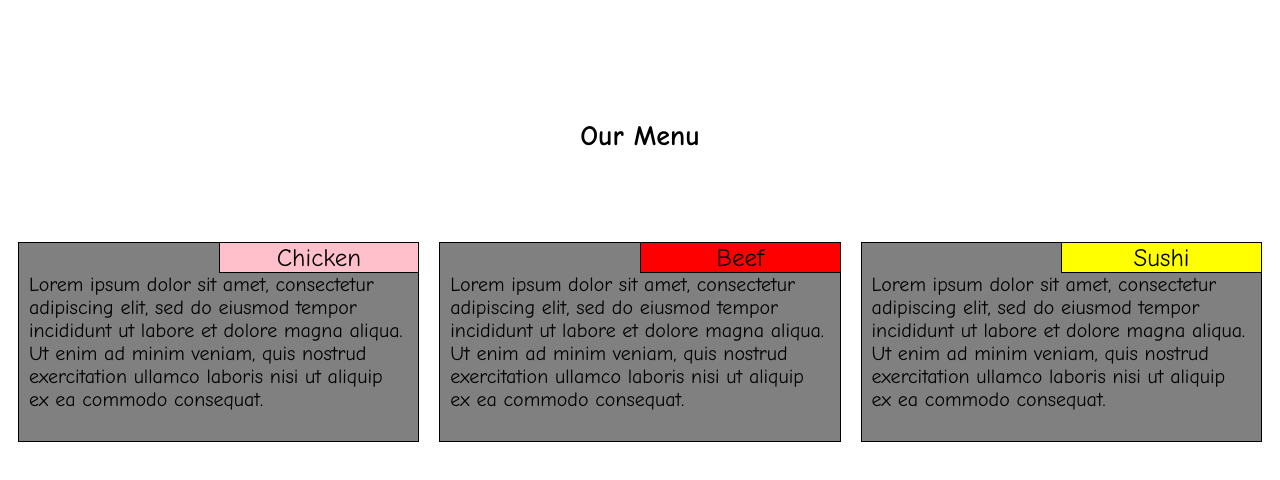
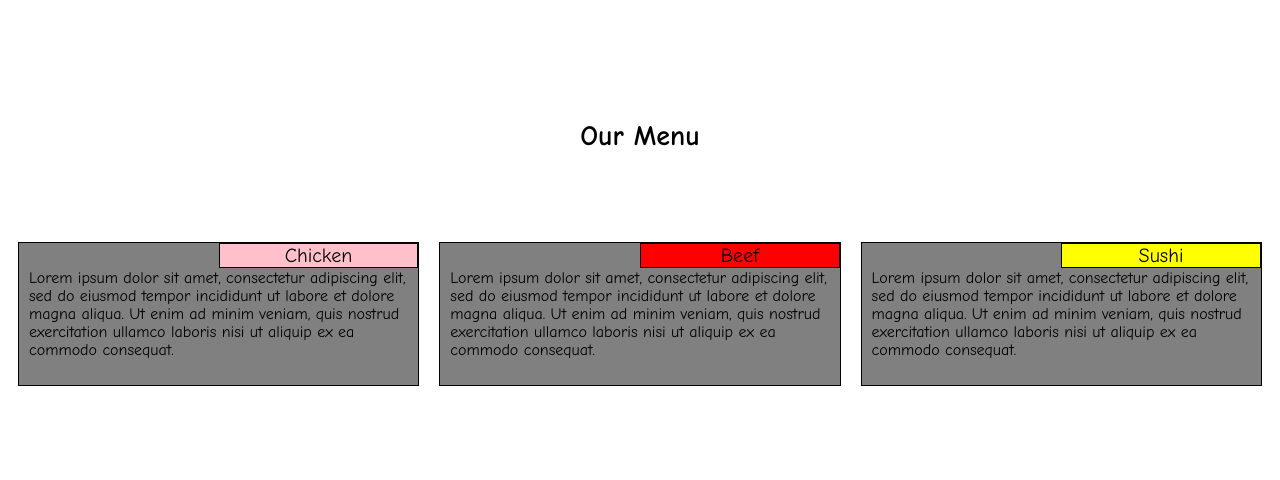
Before and after one commit to ashestovethesky/CourseraHTML, a plain HTML site: page Module2/index.html in a window 1280 px wide. Drawn offline with Linux system fonts and the light colour scheme.

Commit message:
Minimal ajustes to module 2 final

```diff
--- a/Module2/css/styles.css
+++ b/Module2/css/styles.css
@@ -14,16 +14,13 @@ div {
   border: 1px solid black;
   background-color: gray;
   font-family: "Comic Sans MS";
-  font-size: 1.25em;
   color: black;
   overflow: auto;
 }
 
 #Menu {
-  border-top-width: 0px;
-  border-right-width: 0px;
-  border-left-width: 1px solid black;
   float: right;
+  border: 1px solid black;
   width: 50%;
   height: 20%;
   text-align: center;
@@ -34,7 +31,7 @@ p {
   padding: 10px;
 }
 
-/* Responsive*/
+/* Responsive */
 
 .row {
   width: 100%;
```
